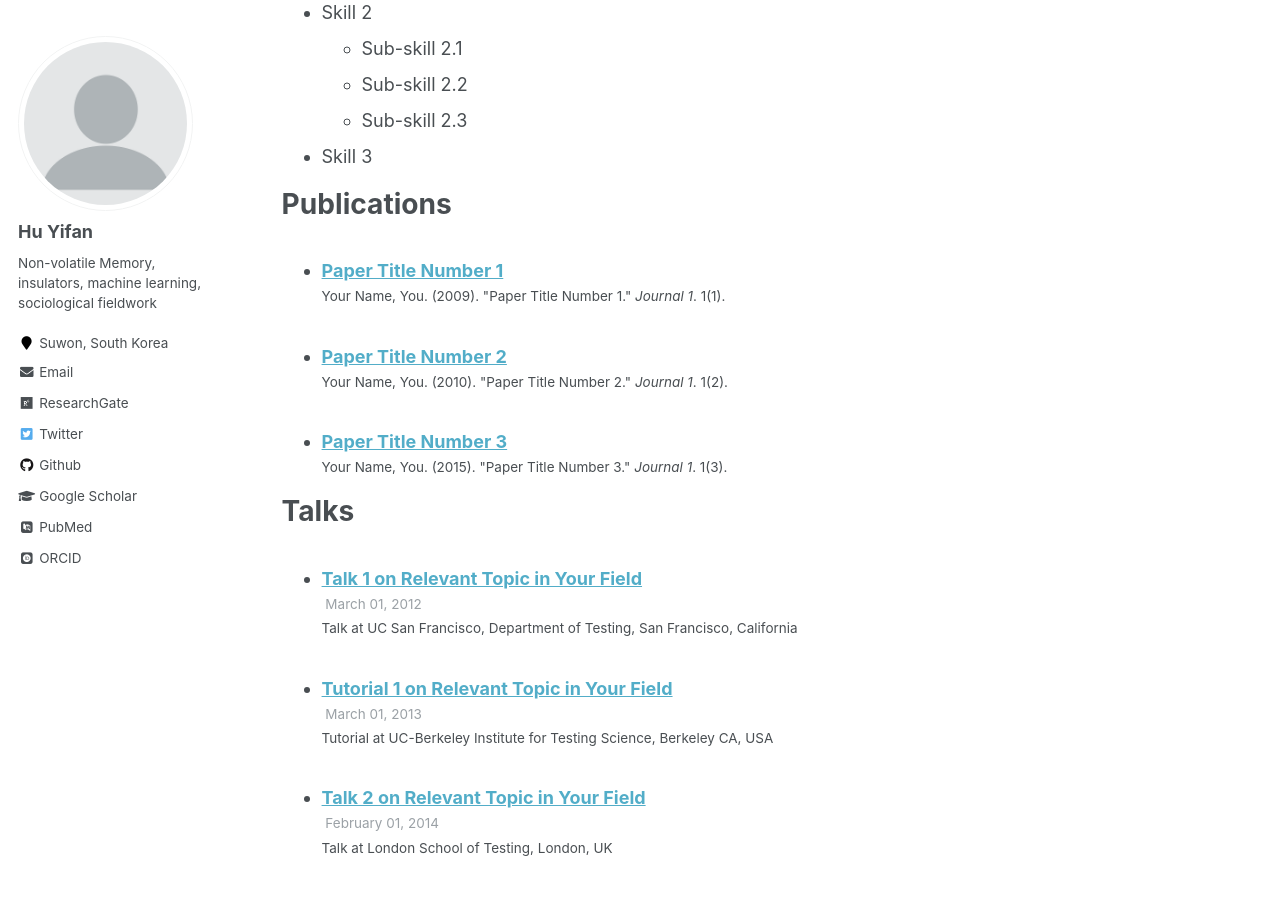
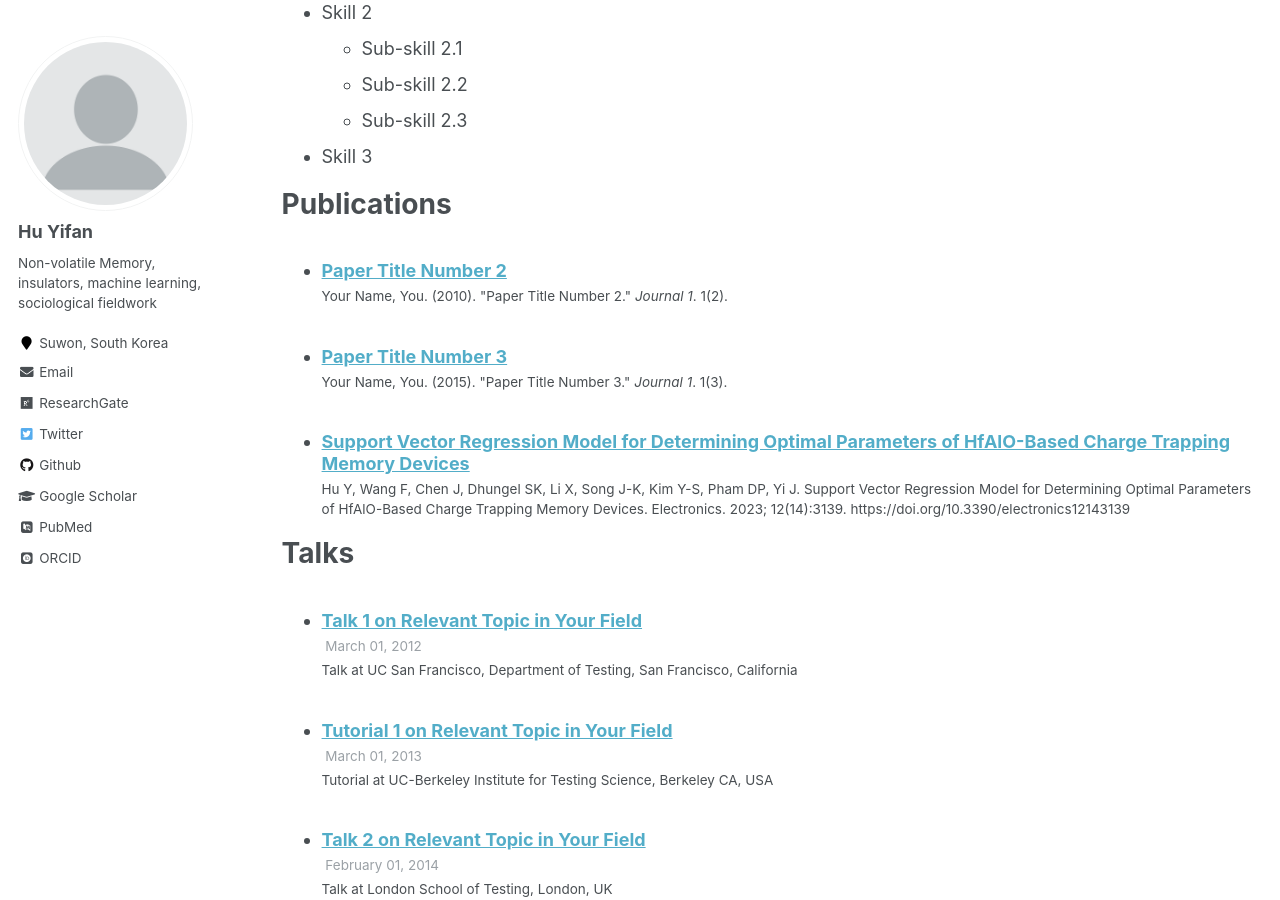
Before and after one commit to drivanwho/drivanwho.github.io, a Jekyll site: the page built from _pages/cv.md, in a window 1280 px wide and 900 px high, scrolled down 767 px. Built offline with Jekyll 4.4.1, drawn with Linux system fonts in a browser that asks for light colours; some web fonts are replaced.

Commit message:
Update 2009-10-01-paper-title-number-1.md

```diff
--- a/_publications/2009-10-01-paper-title-number-1.md
+++ b/_publications/2009-10-01-paper-title-number-1.md
@@ -1,12 +1,12 @@
 ---
-title: "Paper Title Number 1"
+title: "Support Vector Regression Model for Determining Optimal Parameters of HfAlO-Based Charge Trapping Memory Devices"
 collection: publications
 permalink: /publication/2009-10-01-paper-title-number-1
 excerpt: 'This paper is about the number 1. The number 2 is left for future work.'
-date: 2009-10-01
-venue: 'Journal 1'
-paperurl: 'http://academicpages.github.io/files/paper1.pdf'
-citation: 'Your Name, You. (2009). &quot;Paper Title Number 1.&quot; <i>Journal 1</i>. 1(1).'
+date: 2023-05-01
+venue: 'Electronics'
+paperurl: '[http://academicpages.github.io/files/paper1.pdf](https://www.mdpi.com/2079-9292/12/14/3139)'
+citation: 'Hu Y, Wang F, Chen J, Dhungel SK, Li X, Song J-K, Kim Y-S, Pham DP, Yi J. Support Vector Regression Model for Determining Optimal Parameters of HfAlO-Based Charge Trapping Memory Devices. Electronics. 2023; 12(14):3139. https://doi.org/10.3390/electronics12143139'
 ---
 This paper is about the number 1. The number 2 is left for future work.
 
```
